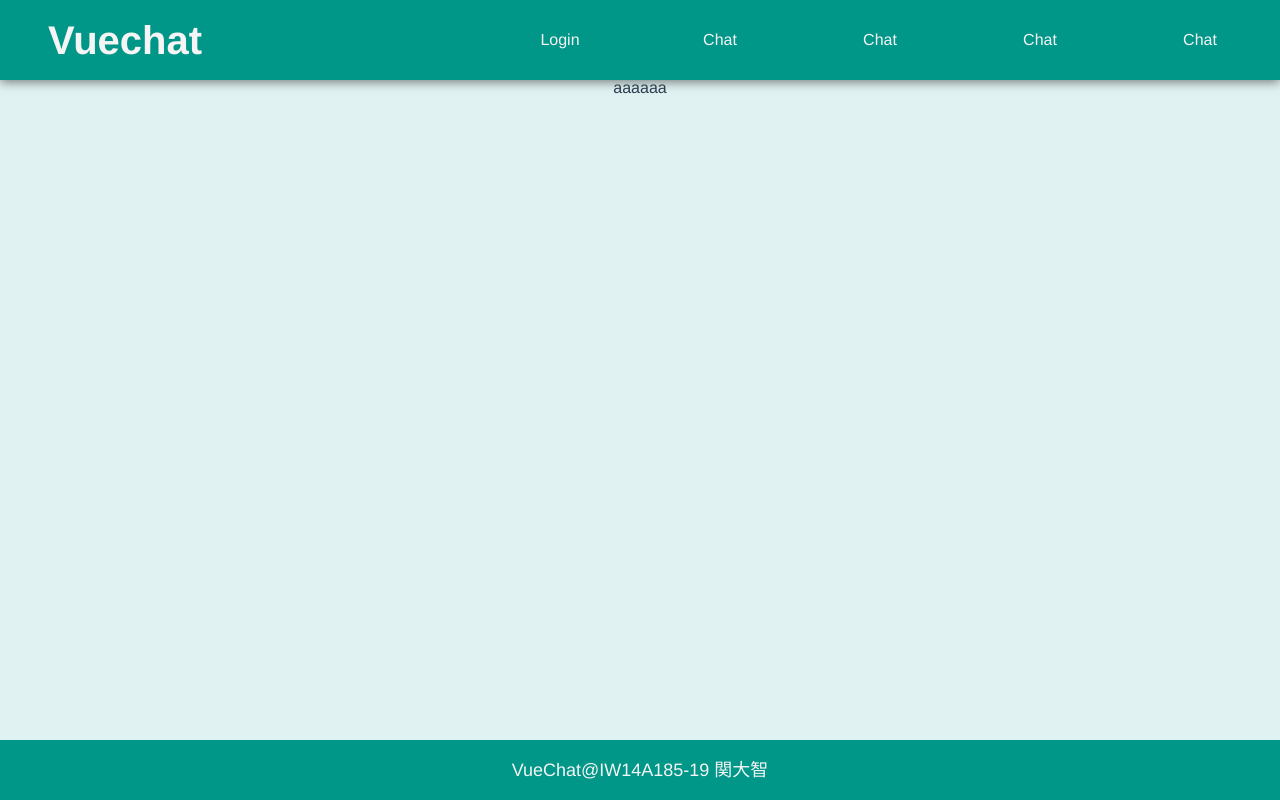
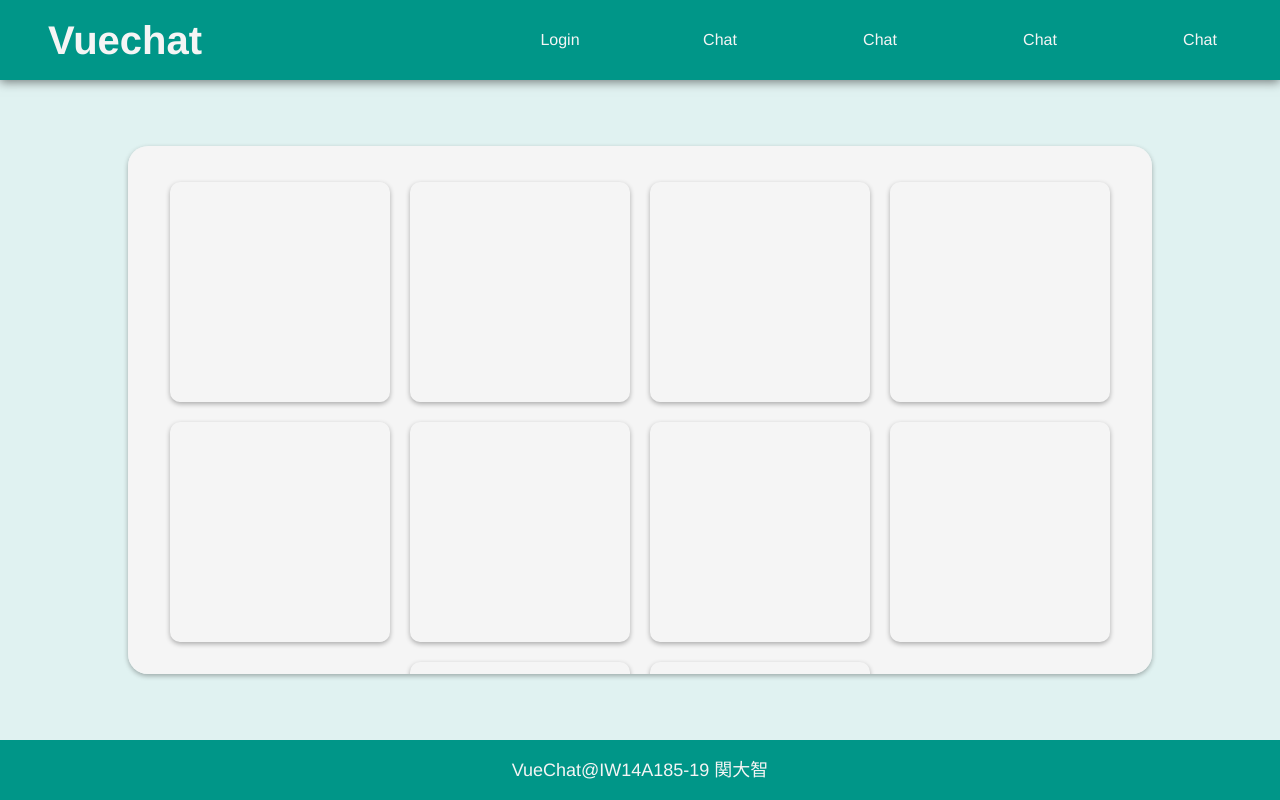
Before and after one commit to mayomayo25/vue-chat, a Vue app: page /#/ in a window 1280 px wide. Built offline with nearby package versions, Linux system fonts and the light colour scheme.

Commit message:
カード型のパネル(チャットルーム表示)を仮置き(左寄せ中央揃えは未完了)

```diff
--- a/src/components/SiteTopPage.vue
+++ b/src/components/SiteTopPage.vue
@@ -1,5 +1,5 @@
 <template>
-<div>
+<div class="top">
   <site-top-signboard></site-top-signboard>
 </div>
 </template>
@@ -15,5 +15,9 @@ export default {
 }
 </script>
 
-<style lang="stylus">
+<style lang="stylus" scoped>
+.top
+  position relative
+  width 100%
+  height 100%
 </style>
--- a/src/components/SiteTopSignboard.vue
+++ b/src/components/SiteTopSignboard.vue
@@ -1,14 +1,68 @@
 <template>
-  <div class="">
-    <p>aaaaaa</p>
+  <div class="top-signboard shadow-normal">
+    <ul class="tile">
+      <li class="tile-card-unit shadow-normal"></li>
+      <li class="tile-card-unit shadow-normal"></li>
+      <li class="tile-card-unit shadow-normal"></li>
+      <li class="tile-card-unit shadow-normal"></li>
+      <li class="tile-card-unit shadow-normal"></li>
+      <li class="tile-card-unit shadow-normal"></li>
+      <li class="tile-card-unit shadow-normal"></li>
+      <li class="tile-card-unit shadow-normal"></li>
+      <li class="tile-card-unit shadow-normal"></li>
+      <li class="tile-card-unit shadow-normal"></li>
+    </ul>
   </div>
 </template>
 
 <script>
+
 export default {
-  name: 'siteTopSignboard'
+  name: 'siteTopSignboard',
+  created () {
+    this.cardAlignSet()
+  },
+  methods: {
+    cardAlignSet: function () {
+      const tile = document.getElementsByClassName('tile')
+      for (var i = 0; i < tile.length; i++) {
+        tile.insertAdjacentHTML('afterend', '<li class="tile-card-unit shadow-normal is-empty"></li>')
+      }
+    }
+  }
 }
 </script>
 
 <style lang="stylus">
+.top-signboard
+  overflow-y scroll
+  position absolute
+  top 0
+  right 0
+  bottom 0
+  left 0
+  width 80%
+  max-width 1200px
+  height 80%
+  max-height 700px
+  margin auto
+  padding 2%
+  box-sizing border-box
+  border-radius 20px
+  background-color #f5f5f5
+  .tile
+    display flex
+    flex-flow row wrap
+    justify-content center
+    &-card-unit
+      width 220px
+      height 220px
+      margin 10px
+      border-radius 10px
+      &.is-empty
+        height 0
+        padding-top 0
+        padding-bottom 0
+        margin-top 0
+        margin-bottom 0
 </style>
```
